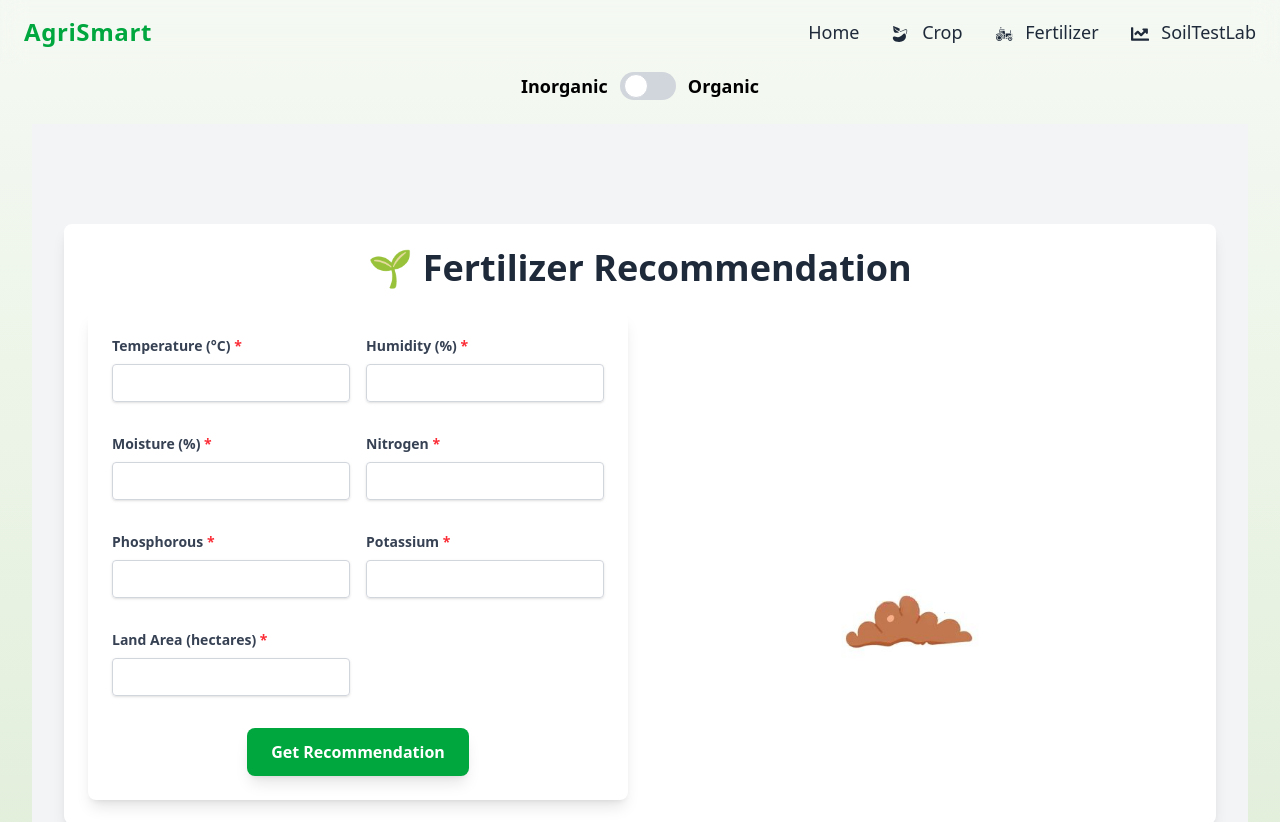
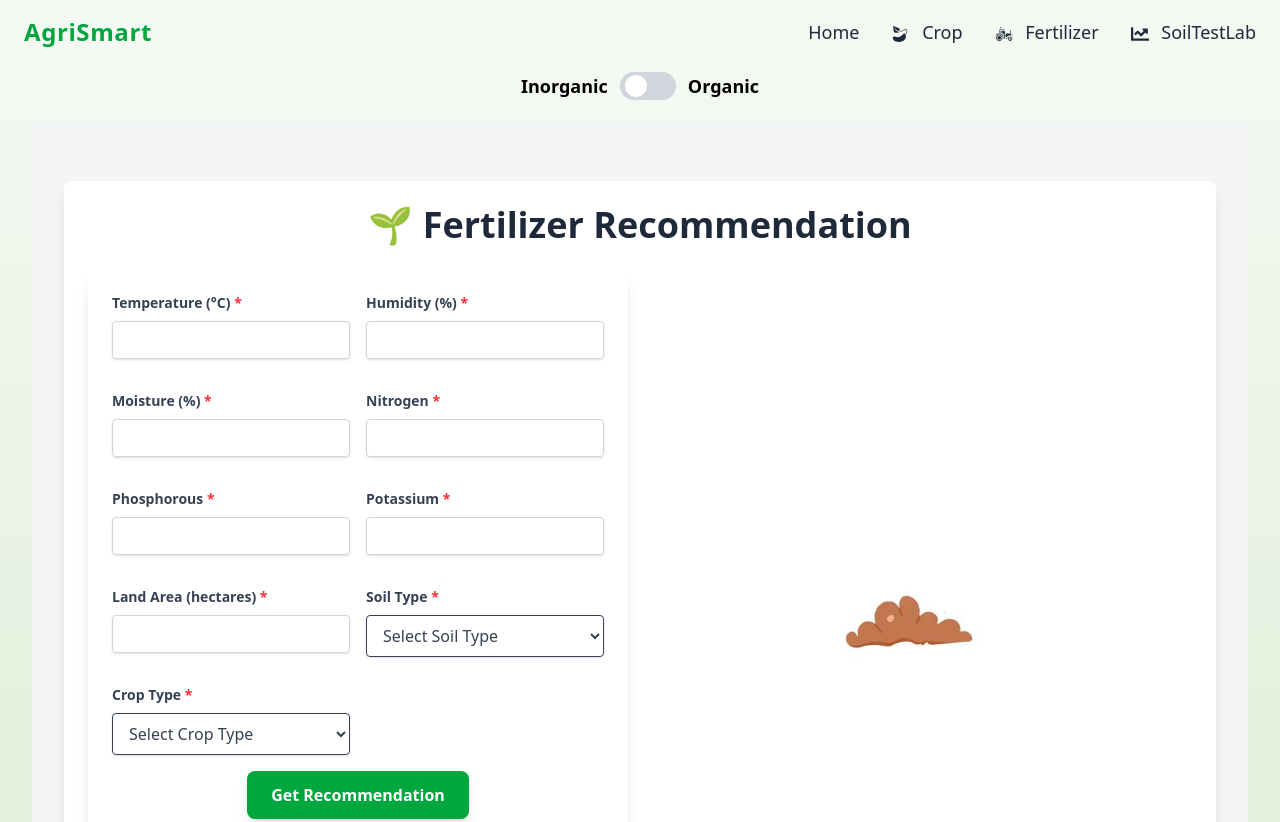
Before and after one commit to Pranavbhosale808/AgriSmart_Client, a React (Vite) app: page /fertilizer-recommendation in a window 1280 px wide. Shown: the top 822 px of the page. Built offline with nearby package versions, Linux system fonts and the light colour scheme.

Commit message:
added the change in soil type and crop type

```diff
--- a/src/components/InorganicFertilizer.jsx
+++ b/src/components/InorganicFertilizer.jsx
@@ -82,6 +82,27 @@ const InorganicFertilizer = () => {
             <FormInput label="Potassium" name="potassium" type="number" register={register} required error={errors.potassium} />
             <FormInput label="Land Area (hectares)" name="landArea" type="number" register={register} required error={errors.landArea} />
 
+            <div>
+          <label className="block text-gray-700 text-sm font-bold mb-2">Soil Type <span className="text-red-500">*</span></label>
+          <select {...register("soilType", { required: true })} className="shadow border rounded w-full py-2 px-3 text-gray-700 focus:outline-none">
+            <option value="">Select Soil Type</option>
+            {soilOptions.map((soil) => (
+              <option key={soil.value} value={soil.value}>{soil.label}</option>
+            ))}
+          </select>
+        </div>
+
+
+            <div>
+          <label className="block text-gray-700 text-sm font-bold mb-2">Crop Type <span className="text-red-500">*</span></label>
+          <select {...register("cropType", { required: true })} className="shadow border rounded w-full py-2 px-3 text-gray-700 focus:outline-none">
+            <option value="">Select Crop Type</option>
+            {cropOptions.map((crop) => (
+              <option key={crop.value} value={crop.value}>{crop.label}</option>
+            ))}
+          </select>
+        </div>
+
             <div className="col-span-1 md:col-span-2 flex justify-center">
               <motion.button
                 whileHover={{ scale: 1.1 }}
```
